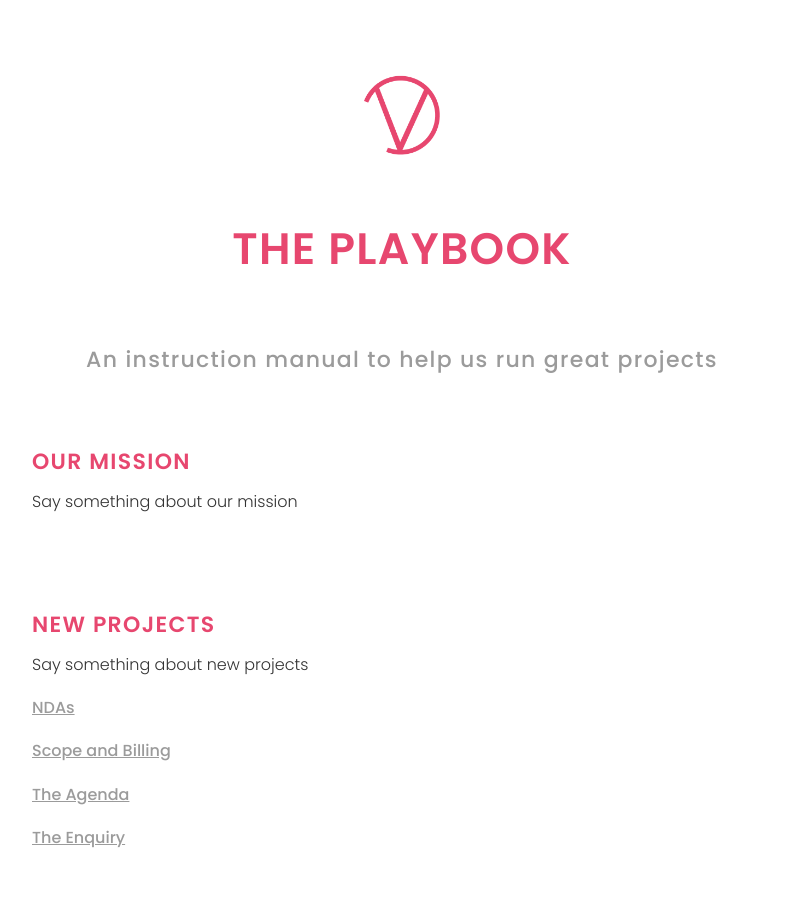
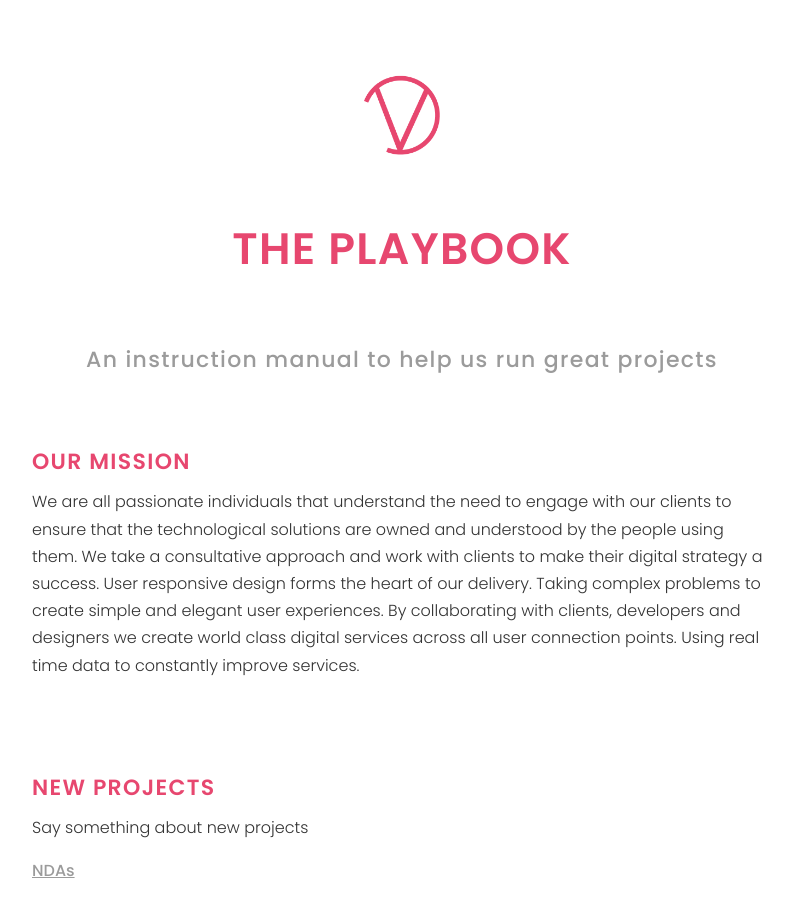
Before and after one commit to vixdigital/playbook, a Jekyll site: the page built from index.md, in a window 1280 px wide and 900 px high. Shown: the whole window, without its empty margins (238-1031 px from the left). Built offline with Jekyll 4.4.1, drawn with Linux system fonts in a browser that asks for light colours.

Commit message:
Added mission statement

```diff
--- a/_layouts/index.html
+++ b/_layouts/index.html
@@ -9,7 +9,13 @@ layout: default
 <div class="main-content">
     <div class="section">
         <h4 class="section__title">Our Mission</h4>
-        <p>Say something about our mission</p>
+        <p>We are all passionate individuals that understand the need to engage with our clients to ensure that the technological
+            solutions are owned and understood by the people using them. We take a consultative approach and work with clients to make
+            their digital strategy a success.
+            User responsive design forms the heart of our delivery. Taking complex problems to create simple and elegant user experiences.
+            By collaborating with clients, developers and designers we create world class digital services across all user connection points.
+            Using real time data to constantly improve services.
+        </p>
     </div>
 
     <div class="section">
```
